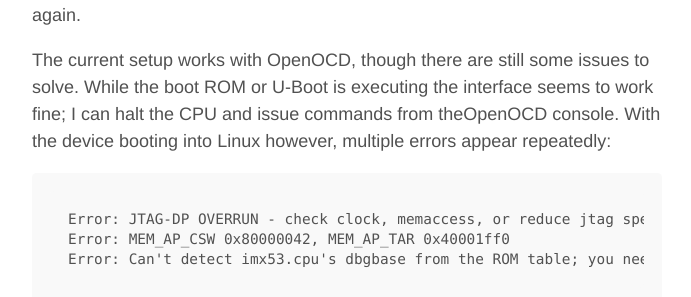
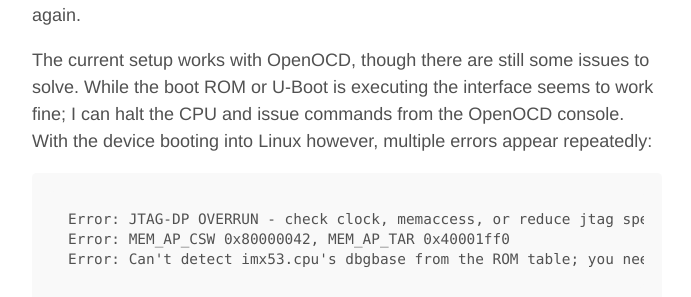
Before and after one commit to embeddedideation/embeddedideation.github.io, a Jekyll site: the page built from _posts/2015-12-16-usb-armory-jtag-interface.markdown, in a window 1280 px wide and 900 px high, scrolled down 1577 px. Shown: the part 210-507 px from the top of the window, without its empty margins (293-984 px from the left). Built offline with Jekyll 4.4.1, drawn with Linux system fonts in a browser that asks for light colours.

Commit message:
Fix typo

```diff
--- a/_posts/2015-12-16-usb-armory-jtag-interface.markdown
+++ b/_posts/2015-12-16-usb-armory-jtag-interface.markdown
@@ -41,7 +41,7 @@ leads to possibly redo this in a cleaner way in the future. Where the leads rout
 receive a gob of hot glue in the future once I'm confident I don't need to open it again.
 
 The current setup works with OpenOCD, though there are still some issues to solve. While the boot ROM or U-Boot is executing
-the interface seems to work fine; I can halt the CPU and issue commands from theOpenOCD console. With the device booting
+the interface seems to work fine; I can halt the CPU and issue commands from the OpenOCD console. With the device booting
 into Linux however, multiple errors appear repeatedly:
 
 ~~~
```
